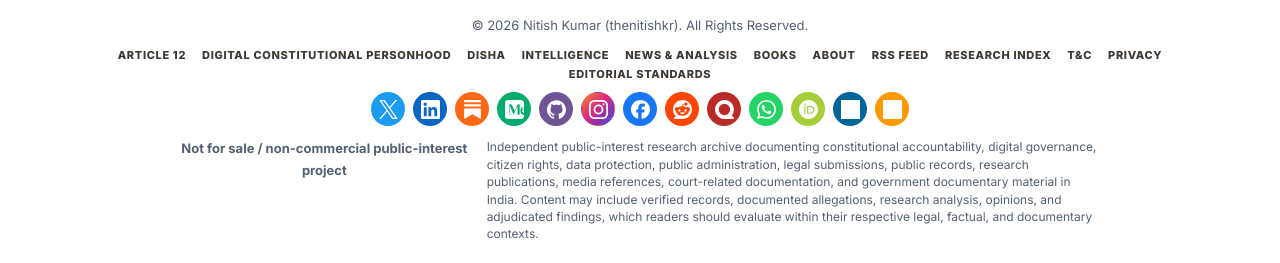
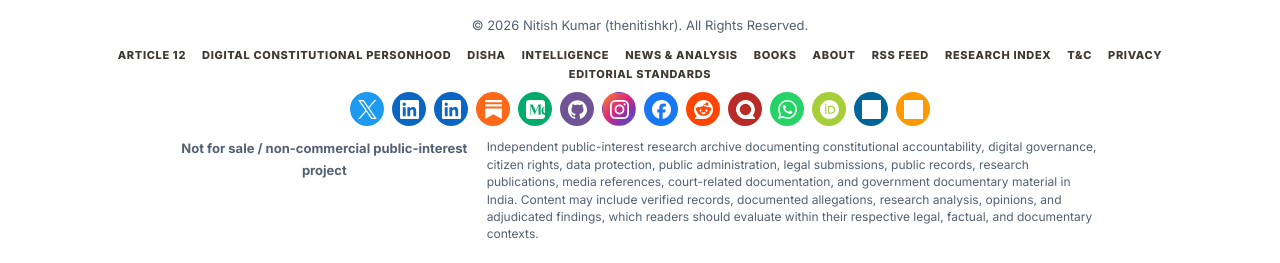
Before and after one commit to Tashima-Tarsh/website, a website: page index.html in a window 1280 px wide. Shown: the part 2975-3238 px from the top of the page. Drawn offline with nearby package versions, Linux system fonts and the light colour scheme.

Commit message:
Add LinkedIn Newsletter (Factline India) to footer, rel=me, and social links

```diff
--- a/index.html
+++ b/index.html
@@ -44,7 +44,8 @@
   <link rel="canonical" href="https://thenitishkr.in/">
   <link rel="alternate" type="application/rss+xml" title="thenitishkr research and evidence feed" href="https://thenitishkr.in/feed.xml">
     <link rel="me" href="https://x.com/thenitishkr">
-  <link rel="me" href="https://www.linkedin.com/in/thenitishkr">
+<link rel="me" href="https://www.linkedin.com/in/thenitishkr">
+  <link rel="me" href="https://www.linkedin.com/newsletters/factline-india-7394273920629067776">
   <link rel="me" href="https://thenitishkr.substack.com">
   <link rel="me" href="https://medium.com/@thenitishkr">
   <link rel="me" href="https://github.com/Tashima-Tarsh">
@@ -185,8 +186,9 @@
       </div>
             <div class="social-links" aria-label="Social links">
         <a class="social-icon social-x" href="https://x.com/thenitishkr" aria-label="X / Twitter" title="X / Twitter"><span aria-hidden="true">X</span></a>
-        <a class="social-icon social-linkedin" href="https://www.linkedin.com/in/thenitishkr" aria-label="LinkedIn" title="LinkedIn"><span aria-hidden="true">in</span></a>
-        <a class="social-icon social-substack" href="https://thenitishkr.substack.com" aria-label="Substack" title="Substack"><span aria-hidden="true">S</span></a>
+<a class="social-icon social-linkedin" href="https://www.linkedin.com/in/thenitishkr" aria-label="LinkedIn" title="LinkedIn"><span aria-hidden="true">in</span></a>
+        <a class="social-icon social-linkedin" href="https://www.linkedin.com/newsletters/factline-india-7394273920629067776" aria-label="LinkedIn Newsletter" title="LinkedIn Newsletter — Factline India"><span aria-hidden="true">LN</span></a>
+        <a class="social-icon social-substack" href="https://thenitishkr.substack.com" aria-label="Substack — Factline India" title="Substack — Factline India"><span aria-hidden="true">S</span></a>
         <a class="social-icon social-medium" href="https://medium.com/@thenitishkr" aria-label="Medium" title="Medium"><span aria-hidden="true">M</span></a>
         <a class="social-icon social-github" href="https://github.com/Tashima-Tarsh" aria-label="GitHub" title="GitHub"><span aria-hidden="true">GH</span></a>
         <a class="social-icon social-instagram" href="https://www.instagram.com/thenitishkr" aria-label="Instagram" title="Instagram"><span aria-hidden="true">IG</span></a>
```
